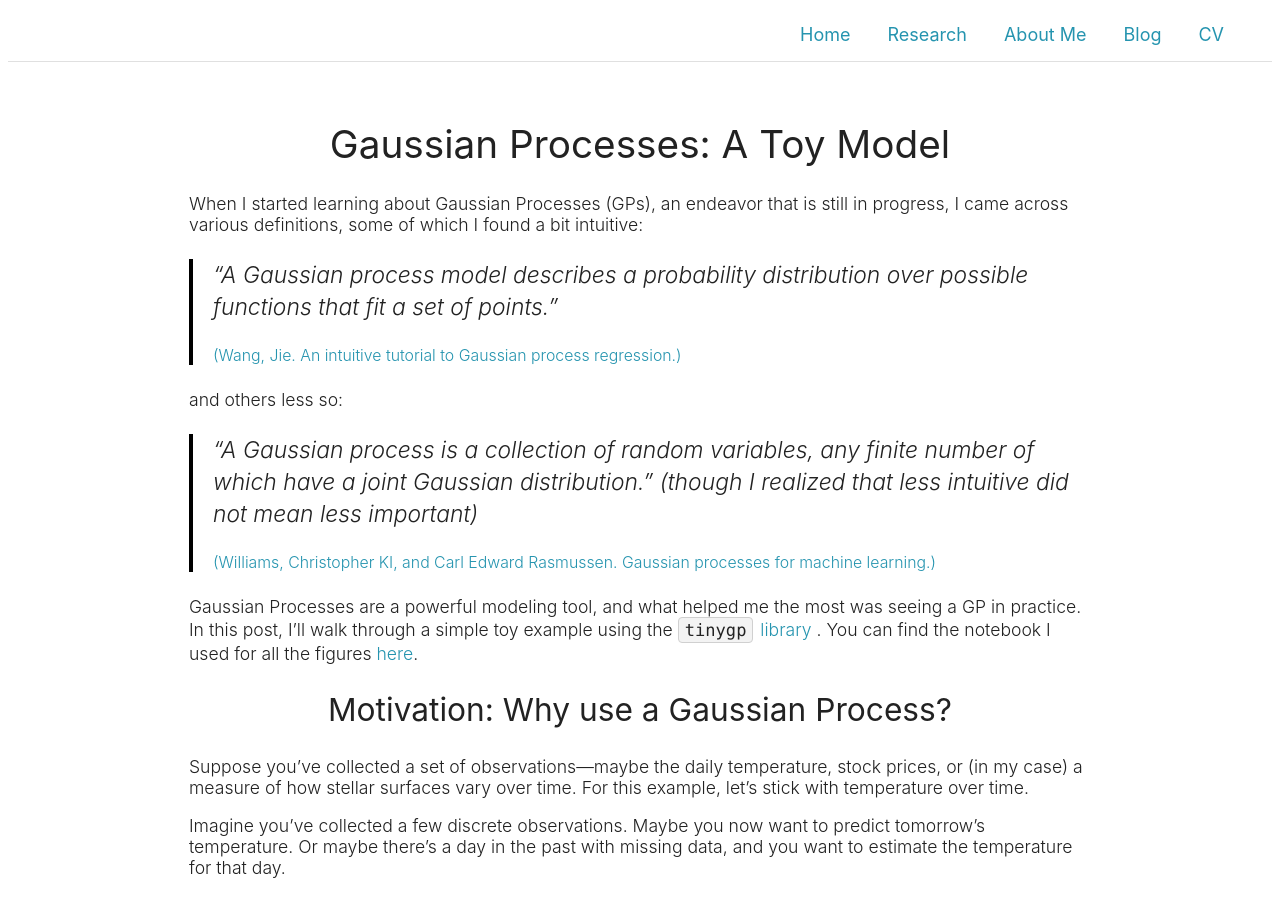
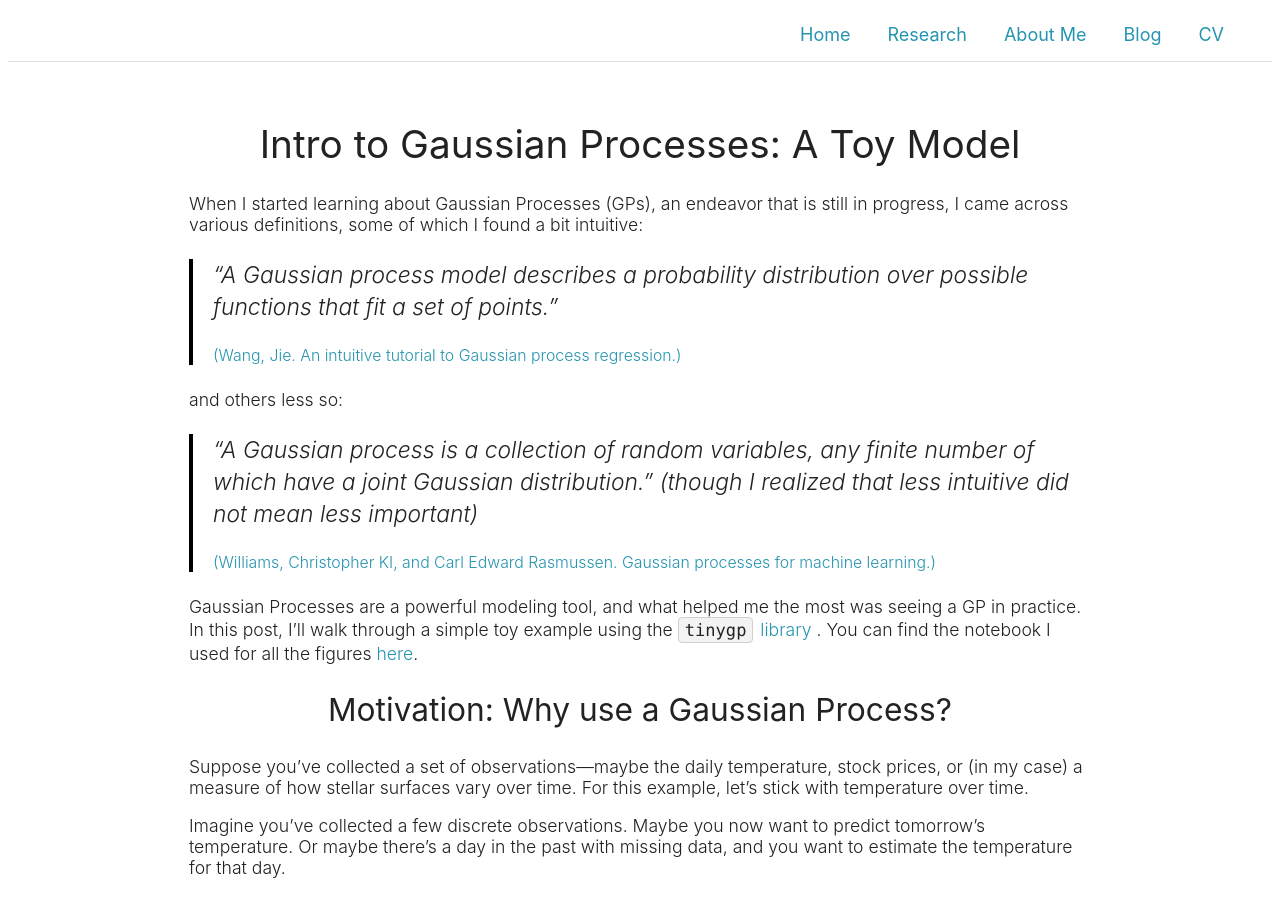
Before and after one commit to zoekko/zoekko.github.io, a Jekyll site: the page blog/gps/gp-toy-example.html, which Jekyll copies as it is, in a window 1280 px wide and 900 px high. Built offline with Jekyll 4.4.1, drawn with Linux system fonts in a browser that asks for light colours.

Commit message:
Update gp-toy-example.html

```diff
--- a/blog/gps/gp-toy-example.html
+++ b/blog/gps/gp-toy-example.html
@@ -128,7 +128,7 @@
     </div>
     <div class="wrapper">
       <main>
-        <h1>Gaussian Processes: A Toy Model</h1>
+        <h1>Intro to Gaussian Processes: A Toy Model</h1>
 
         <div>
             <p>
```
